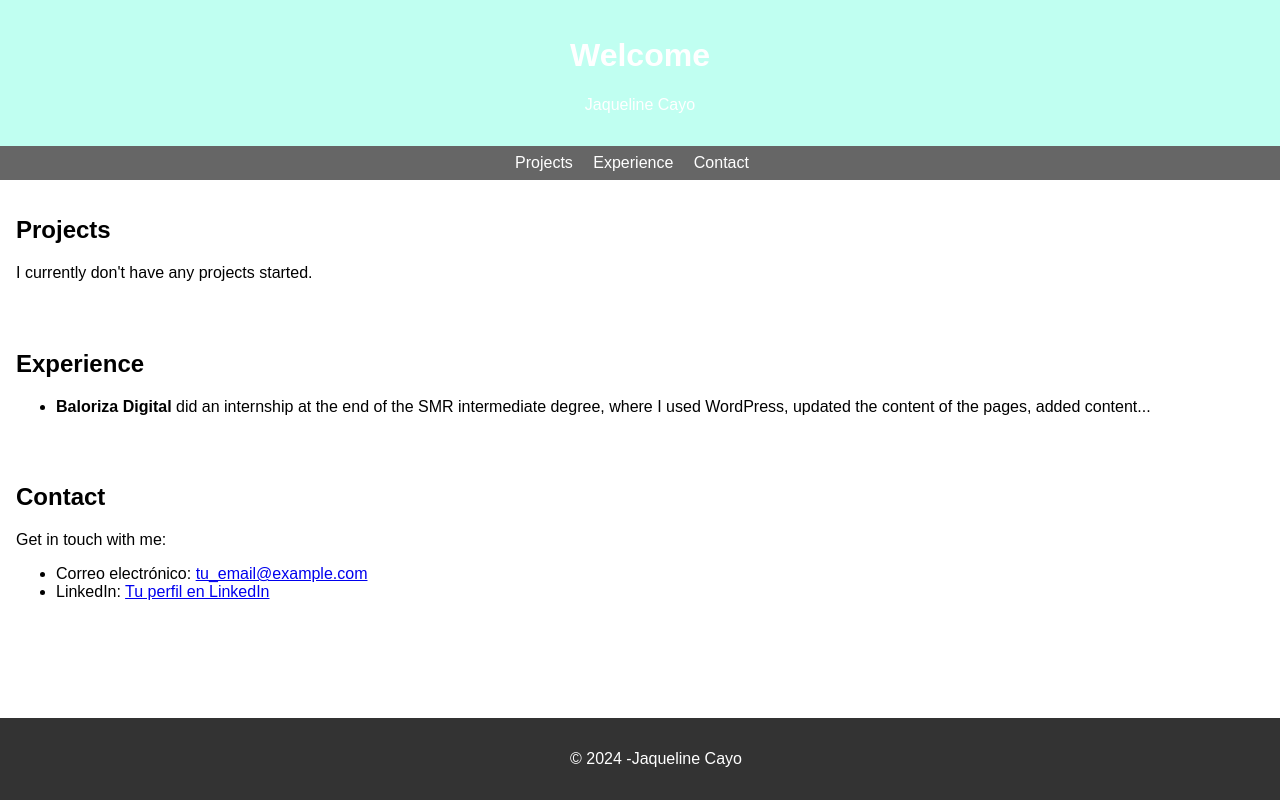
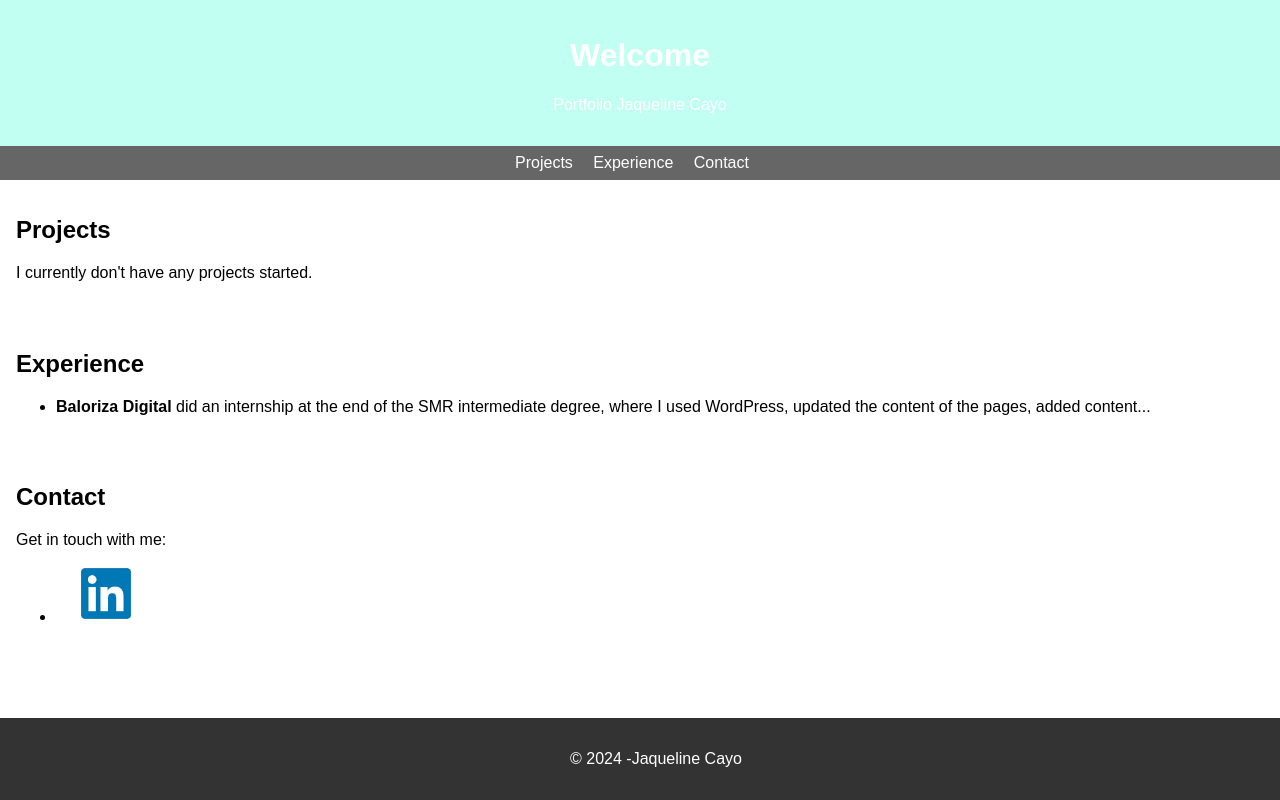
Before and after one commit to jaquecayjam/jaquecayjam.github.io, a plain HTML site: page index.html in a window 1280 px wide. Drawn offline with Linux system fonts and the light colour scheme.

Commit message:
añadiendo logo linkedin

```diff
--- a/index.html
+++ b/index.html
@@ -9,7 +9,7 @@
 <body>
     <header>
         <h1>Welcome</h1>
-        <p>Jaqueline Cayo</p>
+        <p>Portfolio Jaqueline Cayo</p>
     </header>
     <nav>
         <ul>
@@ -32,8 +32,9 @@
         <h2>Contact</h2>
         <p>Get in touch with me:</p>
         <ul>
-            <li>Correo electrónico: <a href="mailto:tu_email@example.com">tu_email@example.com</a></li>
-            <li>LinkedIn: <a href="https://www.linkedin.com/in/tu_perfil" target="_blank">Tu perfil en LinkedIn</a></li>
+            <li><a href="https://www.linkedin.com/in/gabriela-jaqueline/" target="_blank">
+                <img src="assets/images/logo-linkedin.jpeg" alt="icon linkedin" style="width: 100px; height: auto;">
+            </li>
         </ul>
     </section>
     <footer>
```
Also changed, not shown: assets/images/logo-linkedin.jpeg (added).
